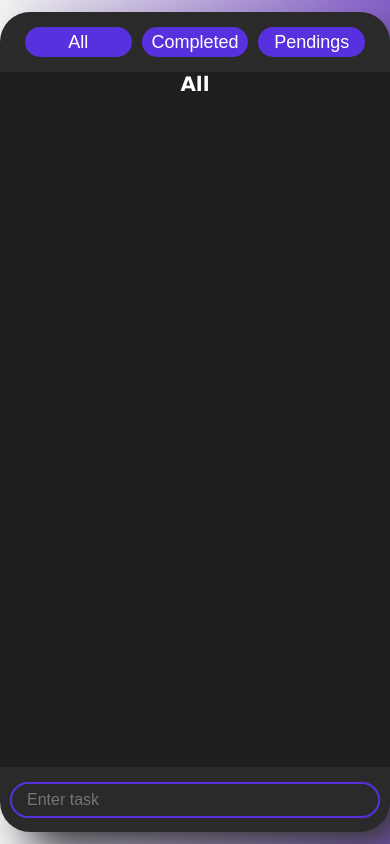
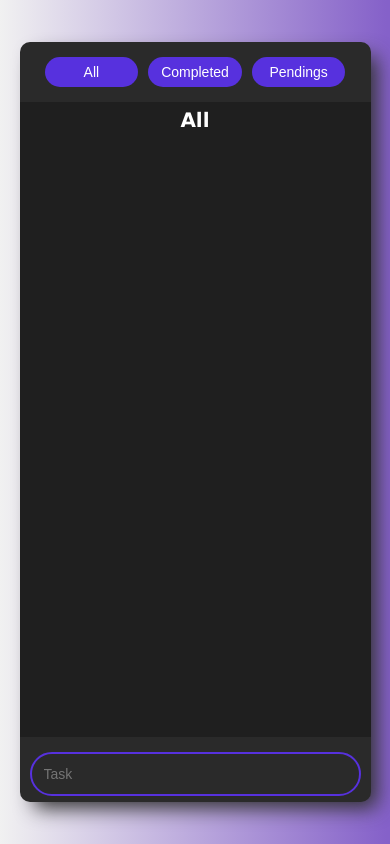
Before and after one commit to SelenaCua8/listApp, an Angular app in the folder my-list-app/: page / in a window 390 px wide. Built offline with nearby package versions, Linux system fonts and the light colour scheme.

Commit message:
agregando responsive

```diff
--- a/my-list-app/src/app/components/footer/footer.component.html
+++ b/my-list-app/src/app/components/footer/footer.component.html
@@ -1,3 +1,3 @@
 <div class="c-footer" [class.valid-input]="txtInput.invalid">
-    <input type="text" [formControl]="txtInput" (keydown.enter)="save()" placeholder="Enter task">
+    <input type="text" [formControl]="txtInput" (keydown.enter)="save()" placeholder="Task">
   </div>
--- a/my-list-app/src/index.html
+++ b/my-list-app/src/index.html
@@ -2,7 +2,7 @@
 <html lang="en">
 <head>
   <meta charset="utf-8">
-  <title>MyListApp</title>
+  <title>Lista de Tareas</title>
   <base href="/">
   <meta name="viewport" content="width=device-width, initial-scale=1">
   <link rel="icon" type="image/x-icon" href="favicon.ico">
--- a/my-list-app/src/styles.css
+++ b/my-list-app/src/styles.css
@@ -1,3 +1,167 @@
+/*body{
+    margin: 0;
+    padding: 0;
+    font-family: Verdana, Geneva, Tahoma, sans-serif;
+}
+.cont-body{
+width: 100%;
+height: 100vh;
+background: rgb(241, 241, 241);
+background: linear-gradient(90deg, rgba(241,241,241,1) 0%, rgba(133,97,201,1) 99%);
+display: flex;
+justify-content: center;
+align-items: center;
+}
+.cont-todo-list{
+width: 620px;
+height: 820px;
+background-color: rgb(42, 42, 42);
+border-radius: 30px;
+box-shadow: 22px 22px 42px -7px rgb(49, 49, 49);
+display: grid;
+grid-template-columns: 1fr;
+grid-template-rows: 50px auto 55px;
+row-gap: 10px;
+}
+
+.c-header{
+border-radius: 15px;
+display: grid;
+grid-template-columns: repeat(3, 1fr);
+column-gap: 10px;
+margin: 15px 25px;
+}
+.c-header button{
+border: none;
+background: none;
+outline: inherit;
+cursor: pointer;
+background-color: #5731DE;
+color: white;
+border-radius: 20px;
+height: 30px;
+font-size: 18px;
+}
+.c-header button:hover{
+background-color: rgb(133, 99, 255);
+transition-duration: 0.5s;
+}
+
+.c-main{
+height: 100%;
+overflow-y: scroll;
+background-color: #1F1F1F;
+}
+.c-main::-webkit-scrollbar{
+width: 6px;
+background-color: rgb(63, 63, 63);
+border-radius: 5px;
+}
+.c-main::-webkit-scrollbar-thumb{
+background-color: #5731DE;
+border-radius: 5px;
+}
+.c-main p{
+color: white;
+font-weight: bold;
+font-size: 20px;
+text-align: center;
+margin: 0;
+}
+.c-main .list-group{
+margin: 0;
+padding: 5px 10px;
+}
+.c-main .list-group .list-group-item{
+list-style: none;
+padding: 7px 10px;
+color: white;
+border: 1px solid rgb(42, 42, 42);
+border-radius: 10px;
+cursor: pointer;
+}
+.c-main .list-group :hover{
+border-color: rgb(131, 97, 255);
+transition: 0.5s;
+}
+.list-group-item{
+position: relative;
+}
+.list-group-item button{
+border: none;
+background: none;
+outline: inherit;
+cursor: pointer;
+position: absolute;
+right: 5px;
+top: 8px;
+color: rgb(255, 130, 130);
+border-radius: 50%;
+font-size: 15px;
+}
+.list-group-item input[type=checkbox]{
+display: none;
+}
+.list-group-item input[type=checkbox] + label{
+cursor: pointer;
+padding-left: 25px;
+border: none;
+position: relative;
+}
+.list-group-item label::before{
+content: '';
+border: 2px solid rgb(146, 116, 255);
+border-radius: 25px;
+display: inline-block;
+height: 17px;
+width: 17px;
+margin-right: 5px;
+position: absolute;
+left: 0;
+}
+.list-group-item input[type=checkbox]:checked + label::before{
+background-color: rgb(146, 116, 255);
+padding-bottom: 0;
+}
+
+.c-footer{
+border-radius: 20px;
+display: grid;
+}
+.c-footer input{
+border: 0;
+outline: none;
+background: none;
+height: 30px;
+font-size: 16px;
+border-radius: 25px;
+margin: 5px 10px;
+border: 2px solid #5731De;
+padding-left: 15px;
+color: white;
+}
+
+.valid-input input{
+border-color: rgb(255, 119, 119);
+}*/
+
+/* Estilos para pantallas de tamaño mediano o más pequeñas
+@media screen and (max-width: 768px) {
+    .cont-todo-list {
+      width: 100%;  Ocupa todo el ancho de la pantalla
+      height: auto; Altura automática
+      border-radius: 0; Sin bordes redondeados
+      box-shadow: none;  Sin sombra
+    }
+    .c-header {
+      grid-template-columns: 1fr; /* Una sola columna
+      margin: 15px;  Margen reducido
+    }
+  } */
+
+  /* Estilos base que se aplican en todas las pantallas */
+/* Estilos base que se aplican en todas las pantallas */
+
 body{
     margin: 0;
     padding: 0;
@@ -144,3 +308,42 @@ color: white;
 .valid-input input{
 border-color: rgb(255, 119, 119);
 }
+
+  /* Estilos específicos para pantallas más pequeñas (ejemplo: 768px o menos) */
+  @media screen and (max-width: 768px) {
+    .cont-todo-list {
+      width: 90%; /* Reducir el ancho en pantallas más pequeñas */
+      height: 90%; /* Permitir que la altura se ajuste automáticamente */
+      border-radius: 10px; /* Reducir el radio de borde */
+      box-shadow: 10px 10px 20px -4px rgb(49, 49, 49);
+    }
+
+    .c-header button {
+      font-size: 14px; /* Reducir el tamaño de fuente */
+    }
+
+    .c-main p {
+      font-size: 20px;
+      padding-top: 6px; /* Reducir el tamaño de fuente */
+    }
+
+    .list-group-item {
+      padding: 5px 10px;
+      margin: 5px 0;
+    }
+
+    .list-group-item button {
+      font-size: 15px;
+    }
+
+    .list-group-item label::before {
+      height: 17px;
+      width: 17px;
+      margin-right: 5px;
+    }
+
+    .c-footer input {
+      font-size: 14px; /* Reducir el tamaño de fuente */
+      padding: 5px 12px; /* Aumentar el espaciado interno */
+    }
+  }
```
